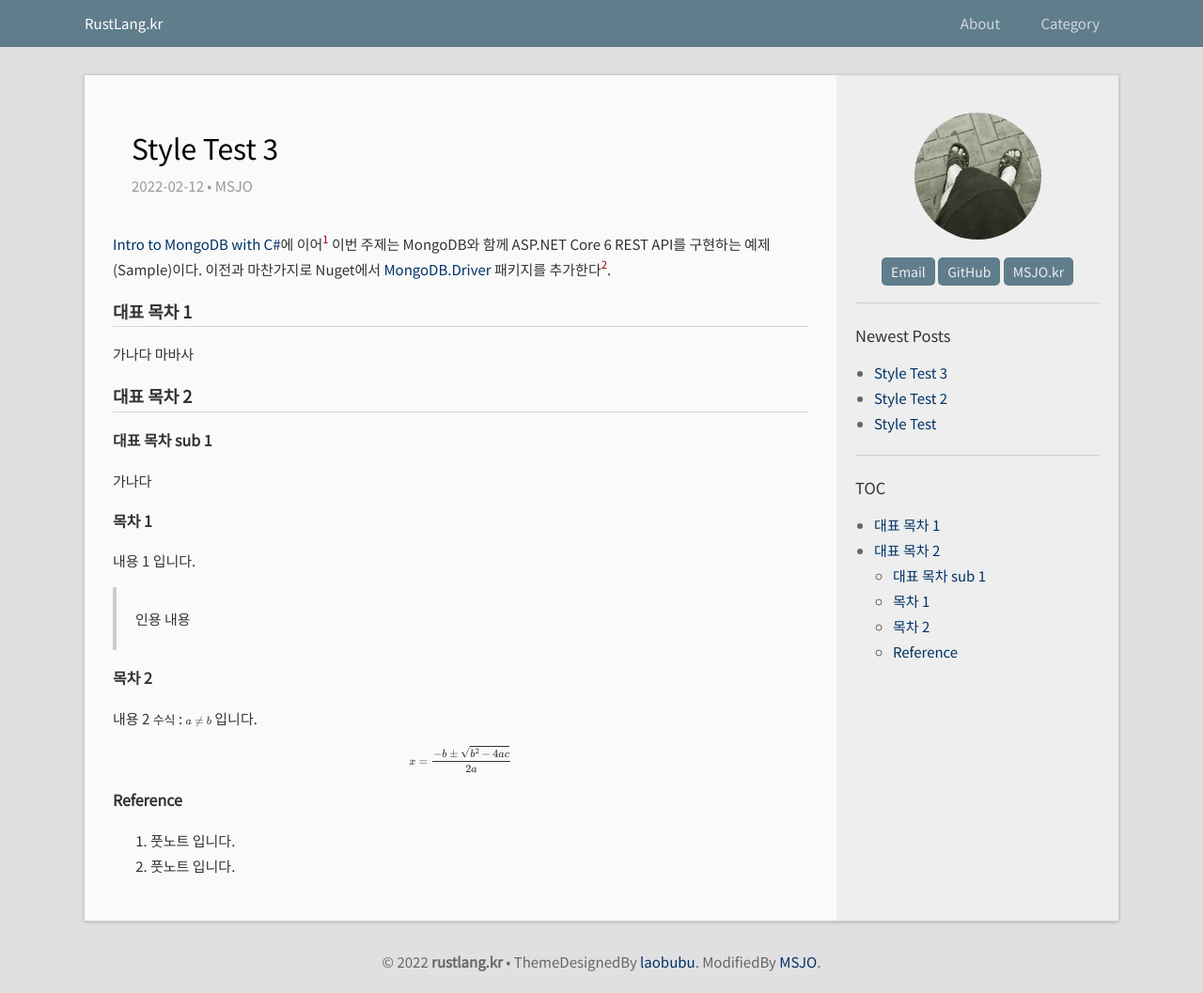
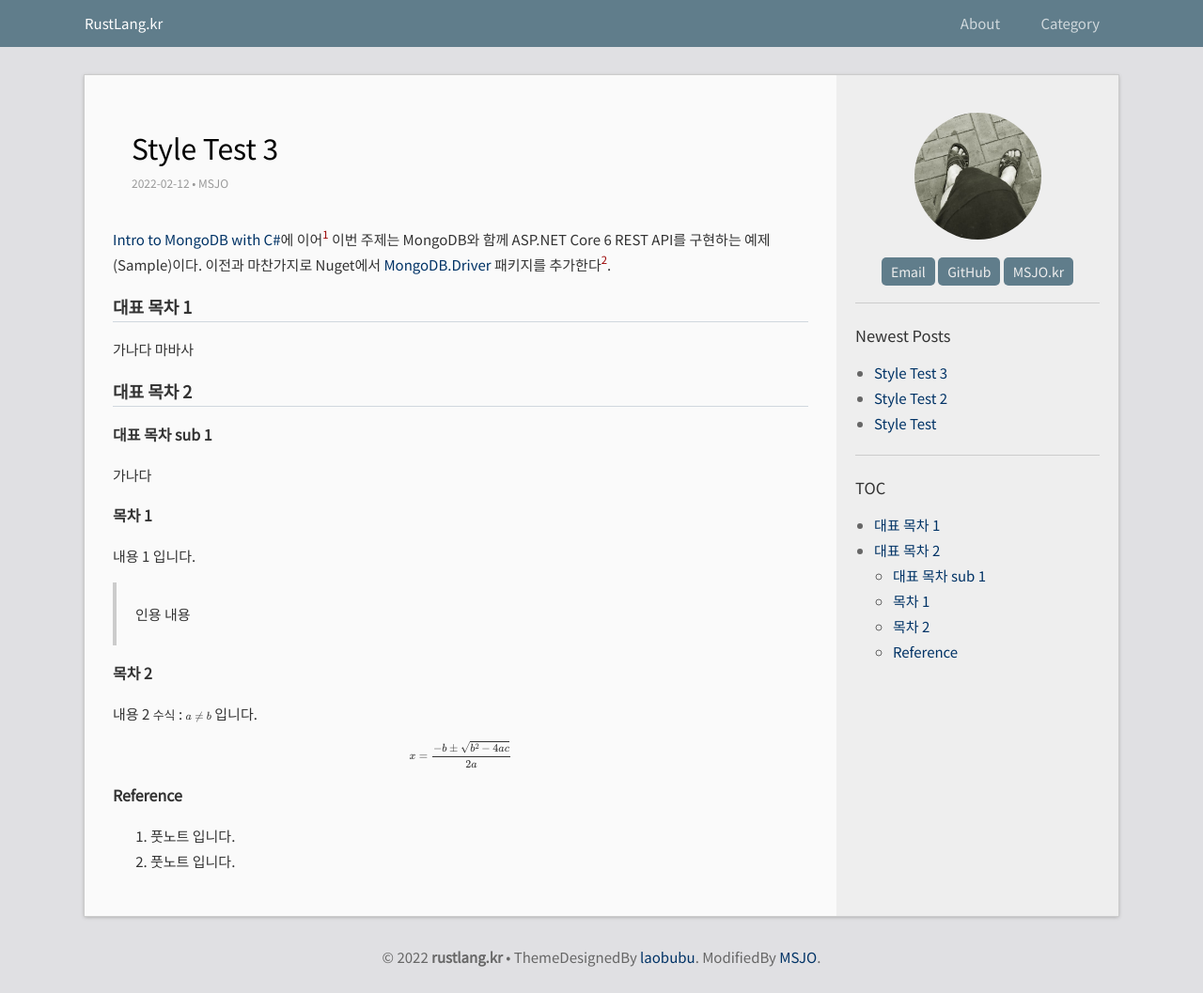
Before and after one commit to DebugJO/rustlang, a Jekyll site: the page built from _posts/2022-02-12-3.md, in a window 1280 px wide. Shown: the whole page at 94% size. Built offline with Jekyll 4.4.1, drawn with Linux system fonts in a browser that asks for light colours; formulas are drawn with MathJax 3.

Commit message:
Update _post.scss

```diff
--- a/_sass/_post.scss
+++ b/_sass/_post.scss
@@ -13,7 +13,7 @@
         }
         .post-meta {
         	color:#999;
-        	font-size:$small-font-size;
+        	font-size: 12px;
         	margin: 0 -100px;
         }
         @include media-query($on-palm) {
```
